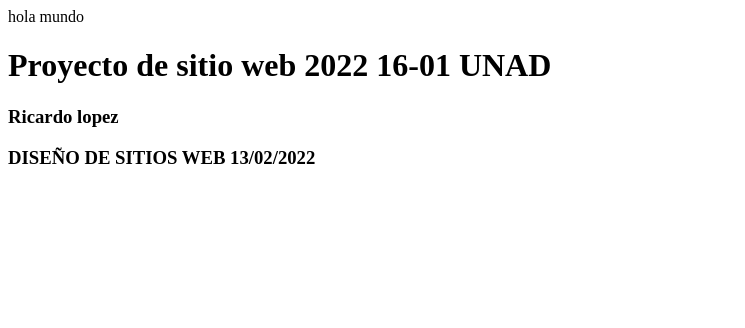
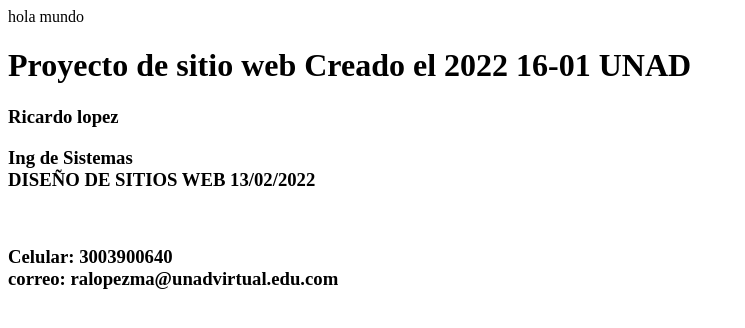
Before and after one commit to rikkar96/DSW-RicardoLopez, a plain HTML site: page index.html in a window 1280 px wide. Shown: the whole page, without its empty margins (0-745 px from the left). Drawn offline with Linux system fonts and the light colour scheme.

Commit message:
update.html
actualizado

```diff
--- a/index.html
+++ b/index.html
@@ -8,9 +8,12 @@
 </head>
 <body>
      hola mundo
-     <h1> Proyecto de sitio web 2022 16-01 UNAD </h1>
+     <h1> Proyecto de sitio web Creado el 2022 16-01 UNAD </h1>
      <h3> Ricardo lopez <br>
         </h3>
-     <h3> DISEÑO DE SITIOS WEB 13/02/2022 </h3>
+     <h3> Ing de Sistemas
+         <br> DISEÑO DE SITIOS WEB 13/02/2022 </h3><br>
+     <h3> Celular: 3003900640 <br>
+    correo: ralopezma@unadvirtual.edu.com </h3>
 </body>
 </html>
```
